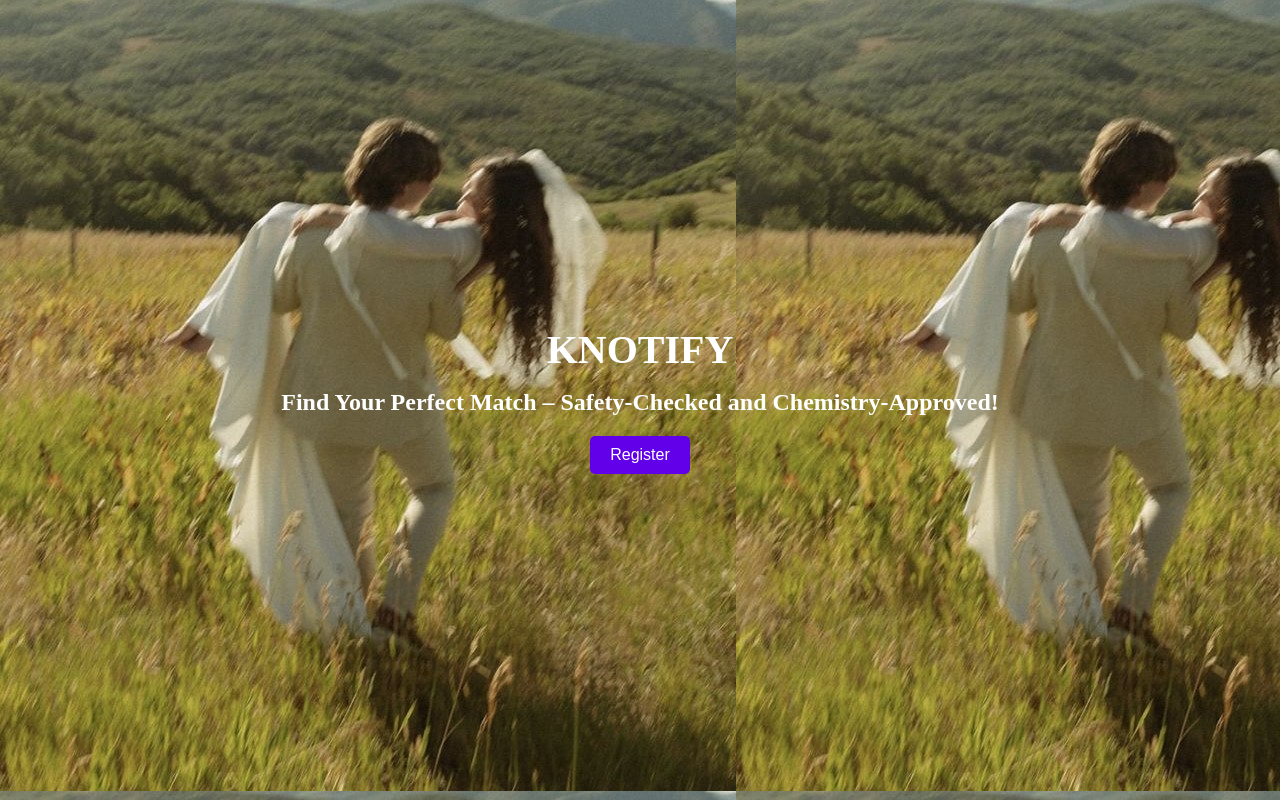
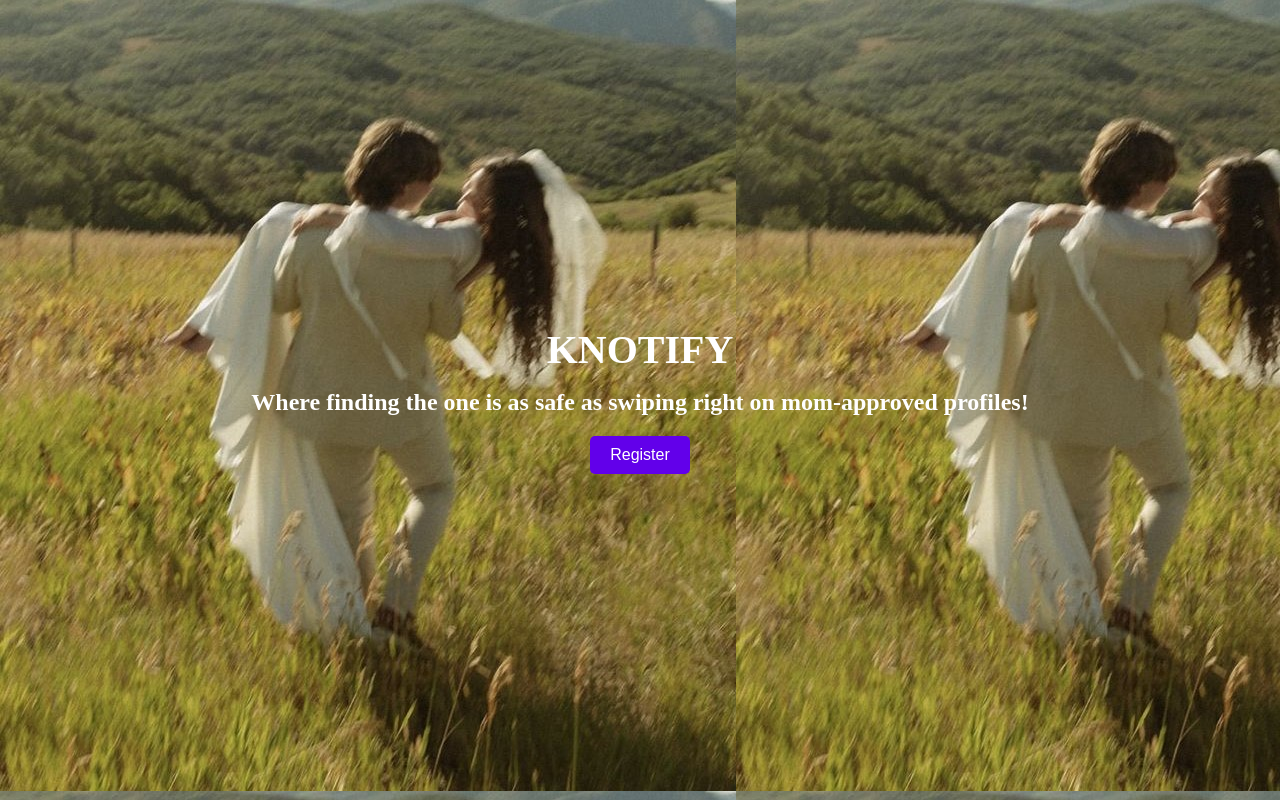
Before and after one commit to Biya-Shibu/Knotify, a plain HTML site: page index.html in a window 1280 px wide. Drawn offline with Linux system fonts and the light colour scheme.

Commit message:
Update index.html

```diff
--- a/index.html
+++ b/index.html
@@ -142,7 +142,7 @@
 </head>
 <body>
     <h1 style="font-family:Script">KNOTIFY</h1>
-    <h2>Find Your Perfect Match – Safety-Checked and Chemistry-Approved!</h2>
+    <h2>Where finding the one is as safe as swiping right on mom-approved profiles!</h2>
     <button class="register-btn" onclick="showRegistrationForm()">Register</button>
 
     <!-- Registration Form -->
```
